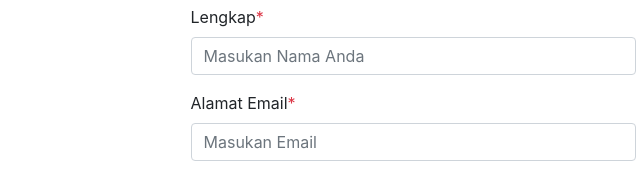
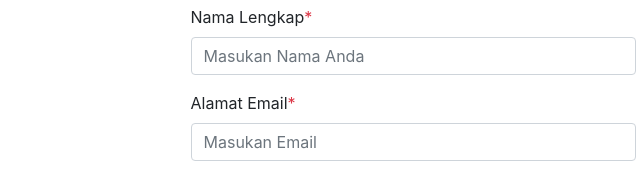
Before and after one commit to ignasiushulir/firstdesain, a plain HTML site: page index.html in a window 1280 px wide. Shown: the part 2320-2491 px from the top of the page, 227-867 px from the left. Drawn offline with nearby package versions, Linux system fonts and the light colour scheme.

Commit message:
Update index.html

```diff
--- a/index.html
+++ b/index.html
@@ -288,7 +288,7 @@
             <div class="col-md-5 col-sm-10 col-12">
               <form>
                 <div class="form-group">
-                  <label for="NamaLengkap"> Lengkap<span class="text-danger">*</span></label>
+                  <label for="NamaLengkap">Nama Lengkap<span class="text-danger">*</span></label>
                   <input type="text" class="form-control" id="NamaLengkap" placeholder="Masukan Nama Anda">
                 </div>
                 <div class="form-group">
```
